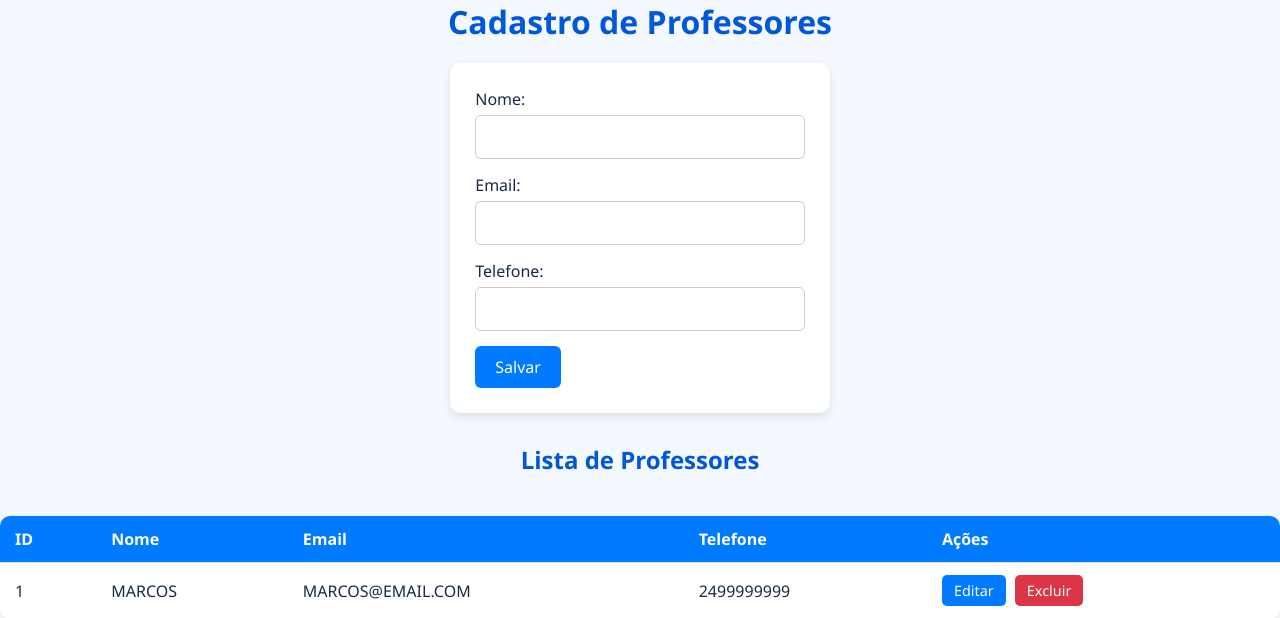
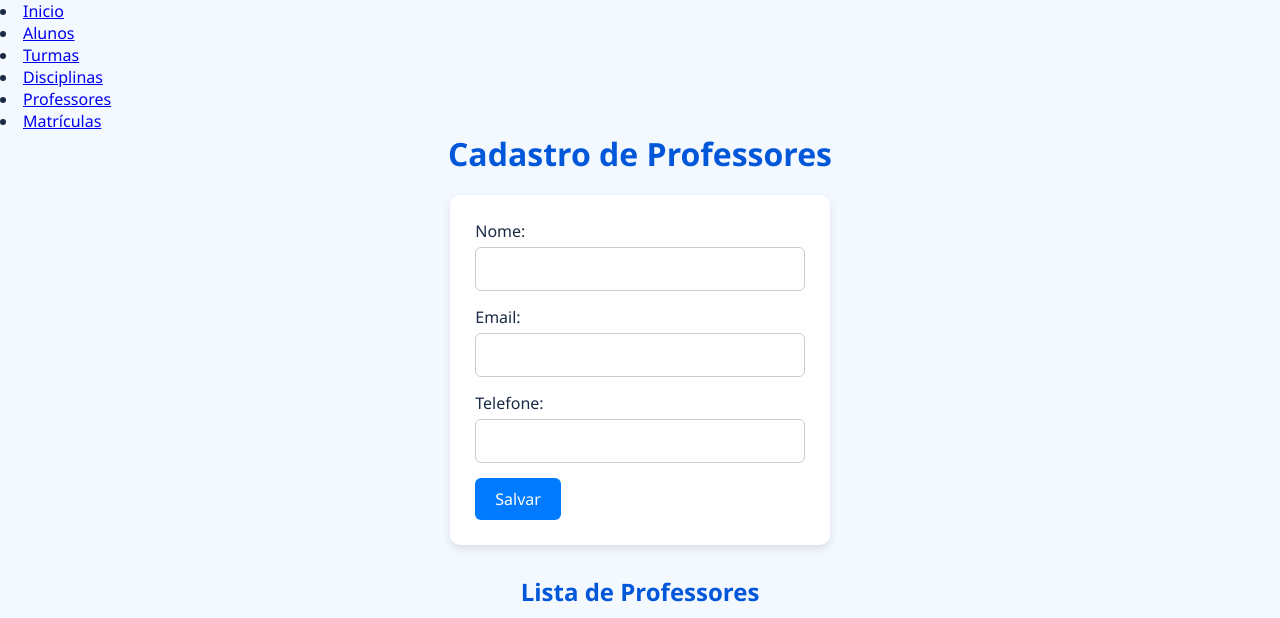
Before and after one commit to Brand00wn/SENAI_PLAY, a PHP site: page /professores/index.html in a window 1280 px wide. Shown: the top 618 px of the page. Run offline with PHP 8.4, Linux system fonts and the light colour scheme; data comes from the database, SQL or seed files in the repository.

Commit message:
atualizando o nav principal

```diff
--- a/schoolcontrol-pro/index.php
+++ b/schoolcontrol-pro/index.php
@@ -3,7 +3,7 @@
 <head>
   <meta charset="UTF-8" />
   <title>School Contro Pro</title>
-  <link rel="stylesheet" href="assets/CSS/style.css" />
+  <link rel="stylesheet" href="../assets/CSS/style.css" />
 </head>
 <body>
     <header>
--- a/schoolcontrol-pro/professores/index.html
+++ b/schoolcontrol-pro/professores/index.html
@@ -3,10 +3,18 @@
 <head>
   <meta charset="UTF-8">
   <title>Cadastro de Professores</title>
-  <link rel="stylesheet" href="../assets/css/style.css" />
+  <link rel="stylesheet" href="assets/css/style.css" />
 </head>
 <body>
+  <li><a href="index.php" class="active">Inicio</a></li>
+      <li><a href="alunos/index.html" >Alunos</a></li>
+      <li><a href="turmas/index.php" >Turmas</a></li>
+      <li><a href="disciplinas/index.php">Disciplinas</a></li>
+      <li><a href="professores/index.html">Professores</a></li>
+      <li><a href="matriculas/index.php">Matrículas</a></li>
+
   <h1>Cadastro de Professores</h1>
+
 
   <form id="formprof">
     <input type="hidden" id="id" />
```
